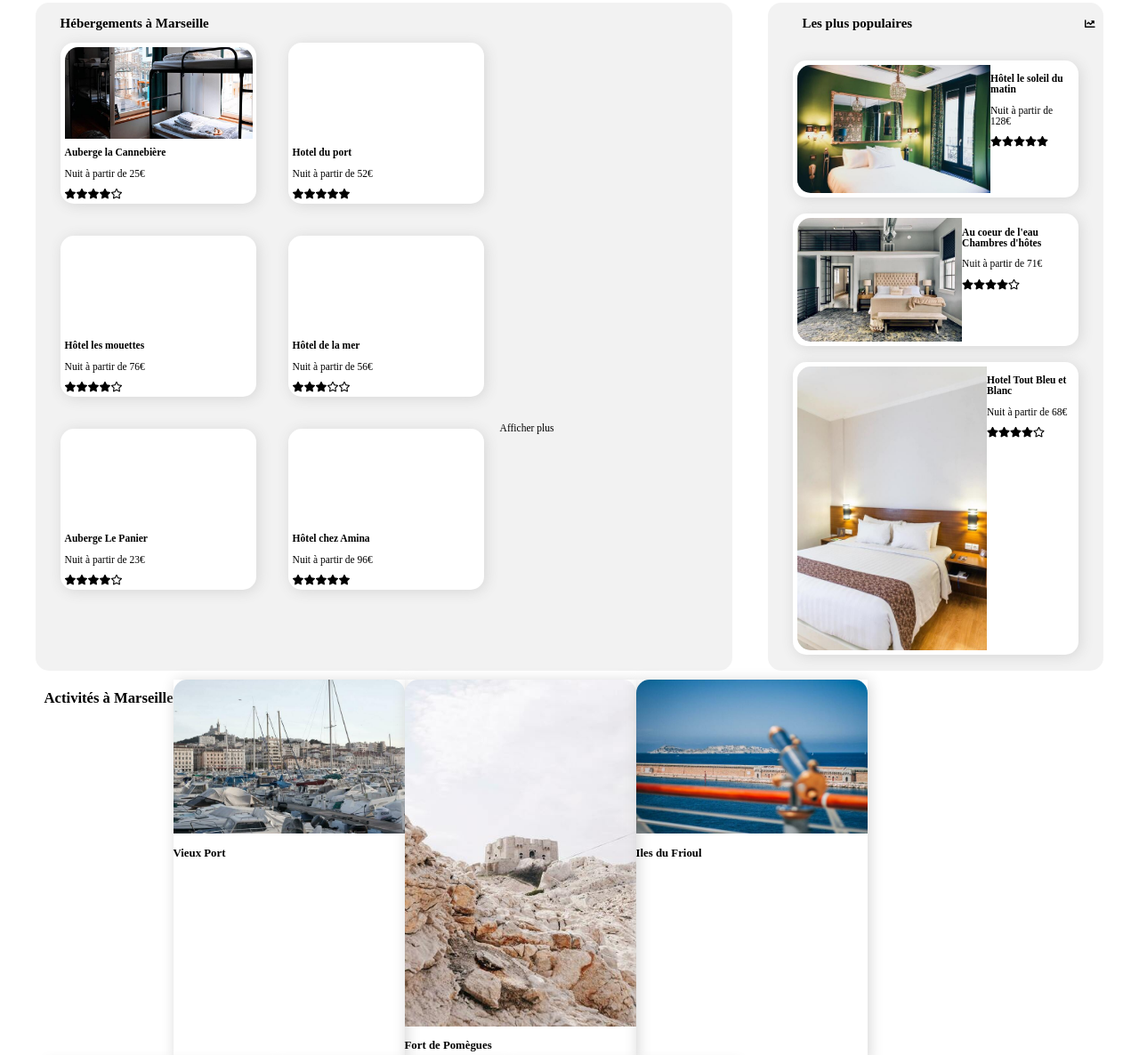
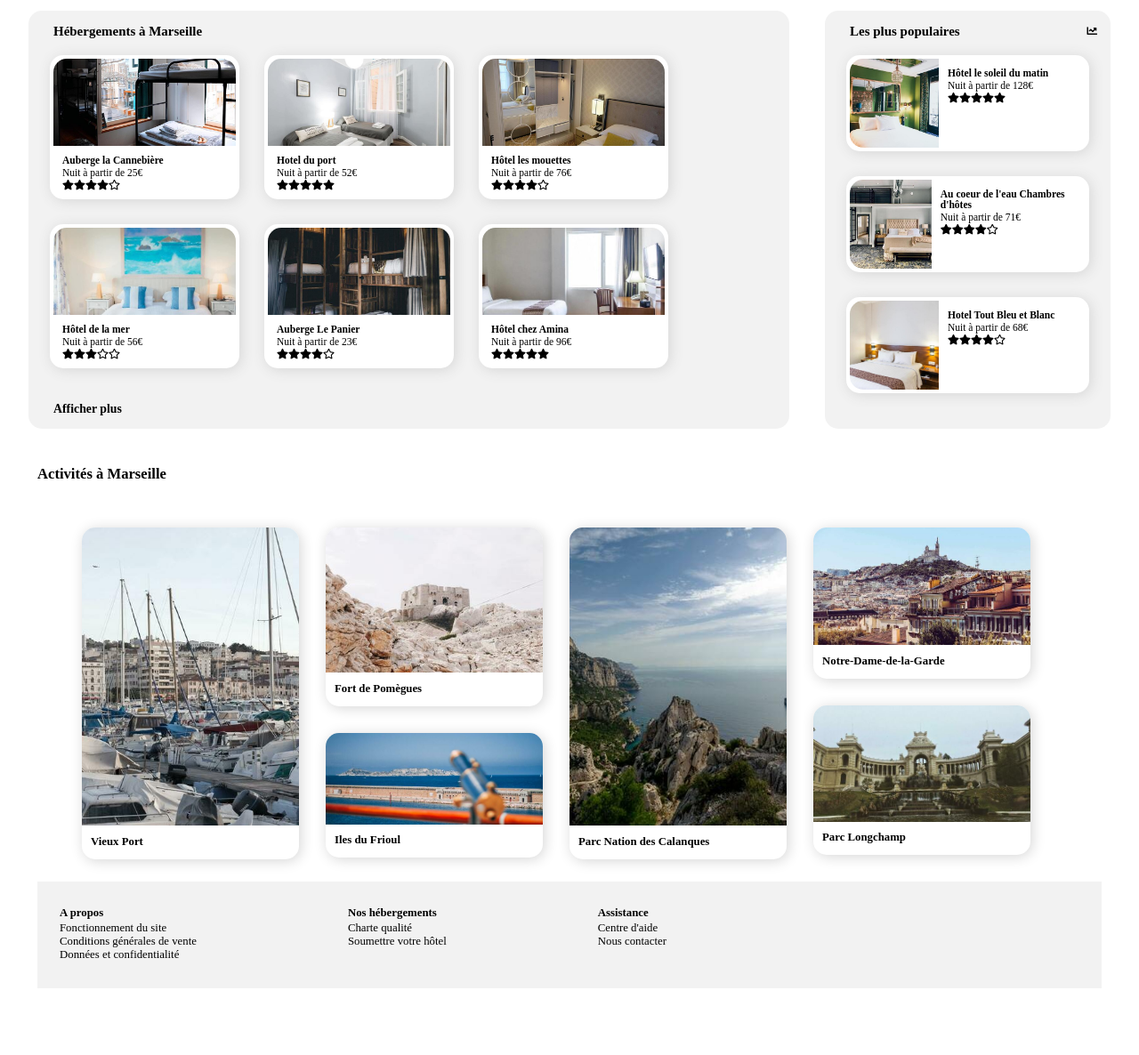
Before and after one commit to Mordjen/MordjenFeghouli_2_11112020, a plain HTML site: page index.html in a window 1280 px wide. Shown: the part 303-1489 px from the top of the page at 89% size. After the commit the page ends 1424 px from the top, so only its background shows below. Drawn offline with Linux system fonts and the light colour scheme; a web font is replaced by a local one.

Commit message:
Version terminée MAIS code à vérifier.

```diff
--- a/index.html
+++ b/index.html
@@ -8,8 +8,7 @@
     </head>
 
 
-<body>
-    <div id="bloc-page">
+<body id="bloc-page">
 
         <!-- Header et bannière -->
 
@@ -39,7 +38,7 @@
                 <button>Rechercher</button>
             </div>
             <div id="filtre">
-                <strong>Filtres</strong>
+                <p><strong>Filtres</strong></p>
                     <div class="filtre"><div class="logo"><i class="fas fa-money-bill-wave"></i></div><span>Economique</span></div>
                     <div class="filtre"><div class="logo"><i class="fas fa-child"></i></div><span>Familial</span></div>
                     <div class="filtre"><div class="logo"><i class="fas fa-heart"></i></div><span>Romantique</span></div>
@@ -59,68 +58,81 @@
                 <h1>Hébergements à Marseille</h1>
                 <div id="sixboites"> <!-- Avec les 6 boites dedans -->
                     <div class="six-boites">
-                        <div class="cube" style="background-image: url(images/hebergements/4_small/marcus-loke-WQJvWU_HZFo-unsplash.jpg)" alt="Auberge la Cannebière";></div>
+                        <div class="cube" style="background-image: url(images/hebergements/4_small/marcus-loke-WQJvWU_HZFo-unsplash.jpg)" alt="Auberge la Cannebière"></div>
+                        <div class="mep">
                             <h2>Auberge la Cannebière</h2>
                             <p>Nuit à partir de 25€</p>
                             <i class="fas fa-star"></i><i class="fas fa-star"></i><i class="fas fa-star"></i><i class="fas fa-star"></i><i class="far fa-star"></i>
                         </div>
+                    </div>
                     <div class="six-boites">
-                        <div class="cube" style=></div>
+                        <div class="cube" style="background-image: url(images/hebergements/4_small/fred-kleber-gTbaxaVLvsg-unsplash.jpg)" alt="Hotel du port"></div>
+                        <div class="mep">
                             <h2>Hotel du port</h2>
                             <p>Nuit à partir de 52€</p>
                             <i class="fas fa-star"></i><i class="fas fa-star"></i><i class="fas fa-star"></i><i class="fas fa-star"></i><i class="fas fa-star"></i>
                         </div>
+                    </div>
                     <div class="six-boites">
-                        <div class="cube"></div>
+                        <div class="cube"style="background-image: url(images/hebergements/4_small/reisetopia-B8WIgxA_PFU-unsplash.jpg)" alt="Hôtel les mouettes"></div>
+                        <div class="mep">
                             <h2>Hôtel les mouettes</h2>
                             <p>Nuit à partir de 76€</p>
                             <i class="fas fa-star"></i><i class="fas fa-star"></i><i class="fas fa-star"></i><i class="fas fa-star"></i><i class="far fa-star"></i>
                         </div>
+                    </div>
                     <div class="six-boites">
-                        <div class="cube"></div>
+                        <div class="cube" style="background-image: url(images/hebergements/4_small/annie-spratt-Eg1qcIitAuA-unsplash.jpg)" alt="Hôtel de la mer"></div>
+                        <div class="mep">
                             <h2>Hôtel de la mer</h2>
                             <p>Nuit à partir de 56€</p>
                             <i class="fas fa-star"></i><i class="fas fa-star"></i><i class="fas fa-star"></i><i class="far fa-star"></i><i class="far fa-star"></i>
                         </div>
+                    </div>
                     <div class="six-boites">
-                        <div class="cube"></div>
+                        <div class="cube" style="background-image: url(images/hebergements/4_small/nicate-lee-kT-ZyaiwBe0-unsplash.jpg)" alt="Auberge Le Panier"></div>
+                        <div class="mep">
                             <h2>Auberge Le Panier</h2>
                             <p>Nuit à partir de 23€</p>
                             <i class="fas fa-star"></i><i class="fas fa-star"></i><i class="fas fa-star"></i><i class="fas fa-star"></i><i class="far fa-star"></i>
                         </div>
+                    </div>
                     <div class="six-boites">
-                        <div class="cube"></div>
+                        <div class="cube" style="background-image: url(images/hebergements/4_small/febrian-zakaria-M6S1WvfW68A-unsplash.jpg)" alt="Hôtel chez Amina"></div>
+                        <div class="mep">
                             <h2>Hôtel chez Amina</h2>
                             <p>Nuit à partir de 96€</p>
                             <i class="fas fa-star"></i><i class="fas fa-star"></i><i class="fas fa-star"></i><i class="fas fa-star"></i><i class="fas fa-star"></i>
                         </div>
-                    <p>Afficher plus</p>
-                    <!-- Attention à ne pas oublier afficher plus, il doit exister une touche spécial pour dérouler nan ? -->
                     </div>
+                </div>
+                <p id="A"><strong>Afficher plus</strong></p> <!-- Ajouter la fonction pour dérouler -->
             </article>
+
+                                                     <!-- ASIDE -->
 
             <aside>
                 <div id="aside"><h1 id="hebergements">Les plus populaires</h1> <i class="fas fa-chart-line"></i></div>
                 <div id="troisboites">
                     <div class="trois-boites">
-                        <img src="images/hebergements/4_small/emile-guillemot-Bj_rcSC5XfE-unsplash.jpg" alt="Hôtel le soleil du matin">
-                        <div>
+                        <div class="cube2" style="background-image: url(images/hebergements/4_small/emile-guillemot-Bj_rcSC5XfE-unsplash.jpg)" alt="Hôtel le soleil du matin"></div>
+                        <div class="mep">
                             <h2>Hôtel le soleil du matin</h2>
                             <p>Nuit à partir de 128€</p>
                             <i class="fas fa-star"></i><i class="fas fa-star"></i><i class="fas fa-star"></i><i class="fas fa-star"></i><i class="fas fa-star"></i>
                         </div>
                     </div>
                     <div class="trois-boites">
-                        <img src="images/hebergements/4_small/aw-creative-VGs8z60yT2c-unsplash.jpg" alt="Au coeur de l'eau Chambres d'hôtes">
-                        <div>
+                        <div class="cube2" style="background-image: url(images/hebergements/4_small/aw-creative-VGs8z60yT2c-unsplash.jpg)" alt="Au coeur de l'eau Chambres d'hôtes"></div>
+                        <div class="mep">
                             <h2>Au coeur de l'eau Chambres d'hôtes</h2>
                             <p>Nuit à partir de 71€</p>
                             <i class="fas fa-star"></i><i class="fas fa-star"></i><i class="fas fa-star"></i><i class="fas fa-star"></i><i class="far fa-star"></i>
                         </div>
                     </div>
                     <div class="trois-boites">
-                        <img src="images/hebergements/4_small/febrian-zakaria-sjvU0THccQA-unsplash.jpg" alt="Hotel Tout Bleu et Blanc">
-                        <div>
+                        <div class="cube2" style="background-image: url(images/hebergements/4_small/febrian-zakaria-sjvU0THccQA-unsplash.jpg)" alt="Hotel Tout Bleu et Blanc"></div>
+                        <div class="mep">
                             <h2>Hotel Tout Bleu et Blanc</h2>
                             <p>Nuit à partir de 68€</p>
                             <i class="fas fa-star"></i><i class="fas fa-star"></i><i class="fas fa-star"></i><i class="fas fa-star"></i><i class="far fa-star"></i>
@@ -130,37 +142,45 @@
             </aside>
         </section>
 
-
-        <!-- Section 2 -->
+                                                    <!--PARTIE ACTIVITES-->
 
         <div id="activites">
             <h1 id="afaire">Activités à Marseille</h1>
+            <div id="rangement">
+                <div class=boite1>
                 <div class=activites>
-                <img src="images/activites/4_small/reno-laithienne-qugjhdy5fyk-unsplash.jpg" alt="Vieux port">
-                <h2>Vieux Port</h2>
+                    <div id="un" style="background-image: url(images/activites/4_small/reno-laithienne-qugjhdy5fyk-unsplash.jpg)" alt="Vieux port"></div>
+                    <div class="encore"><h2>Vieux Port</h2></div>
+                </div>
+                </div>
+                <div id="boite2">
+                <div class=activites>
+                    <div id="deux" style="background-image: url(images/activites/4_small/paul-hermann-QFTrLdQIRhI-unsplash.jpg)" alt="Fort de Pomègues"></div>
+                    <div class="encore"><h2>Fort de Pomègues</h2></div>
                 </div>
                 <div class=activites>
-                <img src="images/activites/4_small/paul-hermann-QFTrLdQIRhI-unsplash.jpg" alt="Fort de Pomègues">
-                <h2>Fort de Pomègues</h2>
+                    <div id="trois" style="background-image: url(images/activites/4_small/kevin-hikari-rV_Qd1l-VXg-unsplash.jpg)" alt="Iles du Frioul"></div>
+                    <div class="encore"><h2>Iles du Frioul</h2></div>
+                </div>
+                </div>
+                <div class=boite1>
+                <div class=activites>
+                    <div id="quatre" style="background-image: url(images/activites/4_small/kilyan-sockalingum-NR8-cBCN3aI-unsplash.jpg)" alt="Parc Nation des Calanques"></div>
+                    <div class="encore"><h2>Parc Nation des Calanques</h2></div>
+                </div>
+                </div>
+                <div id="boite2">
+                <div class=activites>
+                    <div id="cinq" style="background-image: url(images/activites/4_small/florian-wehde-xW9e8gdotxI-unsplash.jpg)" alt="Notre-Dame-de-la-Garde"></div>
+                    <div class="encore"><h2>Notre-Dame-de-la-Garde</h2></div>
                 </div>
                 <div class=activites>
-                <img src="images/activites/4_small/kevin-hikari-rV_Qd1l-VXg-unsplash.jpg" alt="Iles du Frioul">
-                <h2>Iles du Frioul</h2>
-            </div>
-            <div class=activites>
-                <img src="images/activites/4_small/kilyan-sockalingum-NR8-cBCN3aI-unsplash.jpg" alt="Parc Nation des Calanques">
-                <h2>Parc Nation des Calanques</h2>
-            </div>
-            <div class=activites>
-                <img src="images/activites/4_small/florian-wehde-xW9e8gdotxI-unsplash.jpg" alt="Notre-Dame-de-la-Garde">
-                <h2>Notre-Dame-de-la-Garde</h2>
-            </div>
-            <div class=activites>
-                <img src="images/activites/4_small/lena-paulin-wH2-EJoDcV0-unsplash.jpg" alt="Parc Longchamp">
-                <h2>Parc Longchamp</h2>
+                    <div id="six" style="background-image: url(images/activites/4_small/lena-paulin-wH2-EJoDcV0-unsplash.jpg)" alt="Parc Longchamp"></div>
+                    <div class="encore"><h2>Parc Longchamp</h2></div>
                 </div>
             </div>
         </div>
+
 
         <!-- Footer version finale -->
 
--- a/style.css
+++ b/style.css
@@ -18,7 +18,12 @@ h1 {
 }
 
 h2 {
-    font-size: 1em
+    font-size: 1em;
+    margin-bottom: 2px;
+}
+
+strong {
+    font-weight: bold;
 }
 
 
@@ -60,7 +65,8 @@ li a {
 /* BANNIERE */
 /* Message de pub*/
 #ville {
-    margin-top: -10px;
+    margin-top: -9px;
+    margin-bottom: 23px;
 }
 
 /* Barre de recherche */
@@ -105,6 +111,7 @@ button {
     margin-bottom: 15px;
     margin-top: 20px;
     flex-wrap: wrap;
+    font-size: 1.1em;
 }
 
 #filtre span {
@@ -139,7 +146,6 @@ button {
 
 #info {
     display: flex;
-    margin: 20px;
 }
 
 #info i {
@@ -188,30 +194,20 @@ article {
     font-size: 0.9em;
 }
 
-aside {
-    flex: 1;
-    background-color: #f2f2f2;
-    border-radius: 15px;
-    padding-left: 10px;
-    padding-right: 10px;
-    font-size: 0.9em;
-}
-
 #sixboites {
     display: flex;
     padding: 10px;
     border-radius: 15px;
     flex-wrap: wrap;
-    margin-top: -30px;
+    margin-top: -20px;
 }
 
 .six-boites {
     background-color: white;
-    width: 210px;
-    height: 171px;
-    padding: 5px;
-    padding-bottom: none;
-    margin: 18px;
+    width: 205px;
+    height: 154px;
+    padding: 4px;
+    margin: 14px;
     border-radius: 15px;
     box-shadow: 2px 2px 15px #d6d6d6;
     }
@@ -220,52 +216,172 @@ aside {
     background-size: cover;
     background-position: center;
     overflow: hidden;
-    width: 211px;
-    height: 103px;
+    width: 205px;
+    height: 98px;
     border-radius: 15px 15px 0 0;
 }
+
+.mep {
+    padding-left: 10px;
+}
+
+.mep p {
+    margin-top: 2px;
+    margin-bottom: 2px;
+}
+
+#A {
+    margin-left: 28px;
+    font-size: 1.2em;
+}
+
+aside {
+    flex: 1;
+    background-color: #f2f2f2;
+    border-radius: 15px;
+    font-size: 0.9em;
+}
+
 #aside {
     display: flex;
     justify-content: space-between;
     align-items: center;
     border-radius: 15px;
+    padding-right: 15px;
+}
+
+#troisboites {
+    display: flex;
+    padding: 10px;
+    border-radius: 15px;
+    flex-wrap: wrap;
+    margin-top: -20px;
 }
 
 .trois-boites {
     display: flex;
     background-color: white;
-    padding: 5px;
-    margin: 18px;
+    padding: 4px;
+    margin: 14px;
+    margin-top: none;
     border-radius: 15px;
     box-shadow: 2px 2px 15px #d6d6d6;
+    height: 100px;
+    width: 265px;
     }
 
-.trois-boites img {
+.cube2 {
+    background-size: cover;
+    background-position: center;
     overflow: hidden;
-    width: 260px;
-    height: auto;
+    width: 100px;
+    height: 100px;
     border-radius: 15px 0 0 15px;
+
 }
 
 /* SECTION 2 */
 
 #activites {
-    display: flex;
     border-radius: 15px;
     padding: 10px;
+    margin-top: 20px;
+}
+
+#rangement {
+    display: flex;
     flex-wrap: wrap;
+    justify-content: center;
+    margin-top: 20px;
 }
 
 .activites {
-    flex-direction: row;
     box-shadow: 2px 2px 15px #d6d6d6;
+    width: 244px;
+    border-radius: 15px 15px 15px 15px;
+    margin-top: 30px;
+}
+/*
+.activites img {
+    width: 244px;
+    height: auto;
+    border-radius: 15px 15px 0px 0px;
+    background-size: cover;
+    background-position: center;
+    overflow: hidden;
+} */
+
+
+.encore {
+    padding-left: 10px;
+    padding-bottom: 10px;
 }
 
-.activites img {
+#un {
+    width: 244px;
+    height: 335px;
+    border-radius: 15px 15px 0px 0px;
+    background-size: cover;
+    background-position: center;
     overflow: hidden;
-    width: 260px;
-    height: auto;
+}
+
+#deux {
+    width: 244px;
+    height: 163px;
     border-radius: 15px 15px 0px 0px;
+    background-size: cover;
+    background-position: center;
+    overflow: hidden;
+}
+
+#trois {
+    width: 244px;
+    height: 103px;
+    border-radius: 15px 15px 0px 0px;
+    background-size: cover;
+    background-position: center;
+    overflow: hidden;
+}
+
+#quatre {
+    width: 244px;
+    height: 335px;
+    border-radius: 15px 15px 0px 0px;
+    background-size: cover;
+    background-position: center;
+    overflow: hidden;
+}
+
+#cinq {
+    width: 244px;
+    height: 132px;
+    border-radius: 15px 15px 0px 0px;
+    background-size: cover;
+    background-position: center;
+    overflow: hidden;
+}
+
+#six {
+    width: 244px;
+    height: 131px;
+    border-radius: 15px 15px 0px 0px;
+    background-size: cover;
+    background-position: center;
+    overflow: hidden;
+}
+
+
+#boite1 {
+    margin-left: 20px;
+}
+
+
+#boite2 {
+    display: flex;
+    flex-direction: column;
+    margin-left: 30px;
+    margin-right: 30px;
 }
 
 /* FOOTER */
@@ -276,6 +392,7 @@ footer {
     padding-top: 18px;
     padding-left: 25px;
     padding-bottom: 30px;
+    margin-top: 25px;
 }
 
 .element:nth-child(1) {
```
Lines whose indentation alone changed are shown as unchanged.
